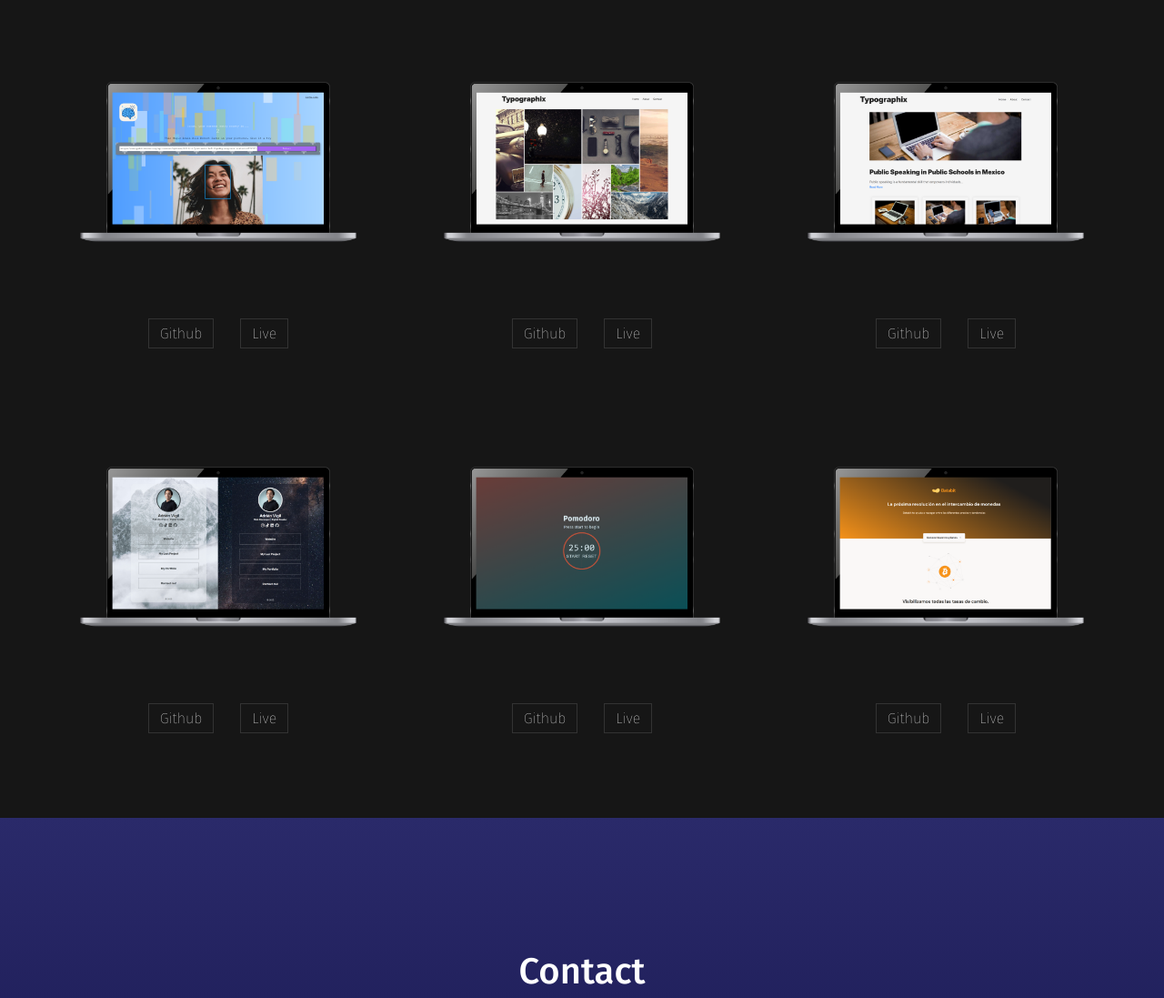
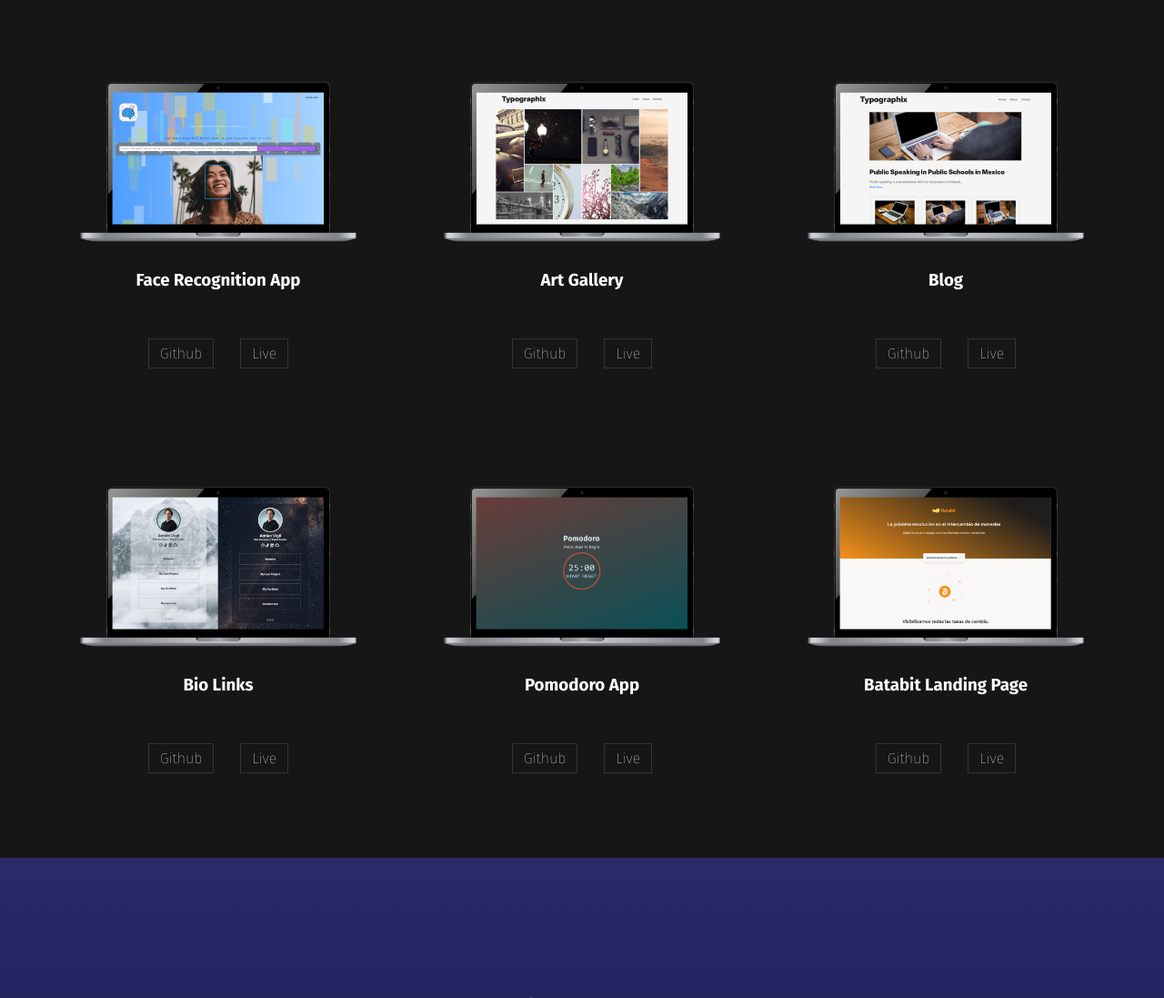
Before and after one commit to insightvigil/my-portfolio, a plain HTML site: page index.html in a window 1280 px wide. Shown: the part 2114-3211 px from the top of the page at 91% size. Drawn offline with Linux system fonts and the light colour scheme.

Commit message:
Mockups finished

```diff
--- a/index.html
+++ b/index.html
@@ -107,8 +107,12 @@
                     <div class="grid-item">
                         <figure class="mockup">
                             <a href="https://face-recognition-brain-frontend-9jfn.onrender.com/" target="_blank">
-                                <img src="./projects/smar-brain.png" alt="Profile-Link Project">
+                                <img src="./projects/smar-brain.png" alt="Face Recognition App Mockup" title="Face Recognition App">
                             </a>
+                            <figcaption>
+                                <h3>Face Recognition App</h3>
+                                <p> <!--Full-stack face recognition app built with React, Node.js, and PostgreSQL. Deployed on Render, it detects faces in images and tracks user activity. --></p>
+                            </figcaption>
                         </figure>
 
                         <div class="link-container">
@@ -121,8 +125,12 @@
                     <div class="grid-item">
                         <figure class="mockup">
                             <a href="https://insightvigil.github.io/typographix-gallery-v3/" target="_blank">
-                                <img src="./projects/gallery.png" alt="Profile-Link Project">
+                                <img src="./projects/gallery.png" alt="Art Gallery Mockup" title="Art Gallery">
                             </a>
+                            <figcaption>
+                                <h3>Art Gallery</h3>
+                                <p></p>
+                            </figcaption>
                         </figure>
                         <div class="link-container">
                             <a class="github-link" target="_blank" href="https://github.com/insightvigil/typographix-gallery-v3">Github</a>
@@ -134,8 +142,13 @@
                     <div class="grid-item">
                         <figure class="mockup">
                             <a href="https://insightvigil.github.io/typographix-blog-v2/" target="_blank">
-                                <img src="./projects/blog.png" alt="Profile-Link Project">
+                                <img src="./projects/blog.png" alt="Blog Mockup" title="Blog">
                             </a>
+
+                            <figcaption>
+                                <h3>Blog</h3>
+                                <p></p>
+                            </figcaption>
                         </figure>
                         <div class="link-container">
                             <a class="github-link" target="_blank" href="https://github.com/insightvigil/typographix-blog-v2">Github</a>
@@ -147,8 +160,12 @@
                     <div class="grid-item">
                         <figure class="mockup">
                             <a href="https://insightvigil.github.io/profile-links/" target="_blank">
-                                <img src="./projects/profile-links.png" alt="Profile-Link Project">
+                                <img src="./projects/profile-links.png" alt="Bio Links Mockup" title="Bio Links">
                             </a>
+                            <figcaption>
+                                <h3>Bio Links</h3>
+                                <p></p>
+                            </figcaption>
                         </figure>
                         <div class="link-container">
                             <a class="github-link" target="_blank" href="https://github.com/insightvigil/profile-links">Github</a>
@@ -160,8 +177,12 @@
                     <div class="grid-item">
                         <figure class="mockup">
                             <a href="https://insightvigil.github.io/pomodoro/" target="_blank">
-                                <img src="./projects/pomodoro.png" alt="Profile-Link Project">
+                                <img src="./projects/pomodoro.png" alt="Pomodoro App Mockup" title="Pomodoro">
                             </a>
+                            <figcaption>
+                                <h3>Pomodoro App</h3>
+                                <p></p>
+                            </figcaption>
                         </figure>
                         <div class="link-container">
                             <a class="github-link" target="_blank" href="https://github.com/insightvigil/pomodoro">Github</a>
@@ -173,8 +194,12 @@
                     <div class="grid-item">
                         <figure class="mockup">
                             <a href="https://insightvigil.github.io/batabit/" target="_blank">
-                                <img src="./projects/batabit.png" alt="Profile-Link Project">
+                                <img src="./projects/batabit.png" alt="Batabit Mockup" title="Batabit Landing Page Mockup">
                             </a>
+                            <figcaption>
+                                <h3>Batabit Landing Page</h3>
+                                <p></p>
+                            </figcaption>
                         </figure>
                         <div class="link-container">
                             <a class="github-link" target="_blank" href="https://github.com/insightvigil/batabit">Github</a>
--- a/style.css
+++ b/style.css
@@ -342,12 +342,20 @@ nav.active {
         cursor: pointer;
     }
 
+
+
 .mockup {
     transition: transform 0.2s;
     &:hover{
         transform: scale(1.05);
     }
 }
+
+
+.mockup figcaption {
+        position: relative;
+        bottom: 60px;
+    }
 
 .github-link, .live-link {
     margin: 8px 12px;
```
